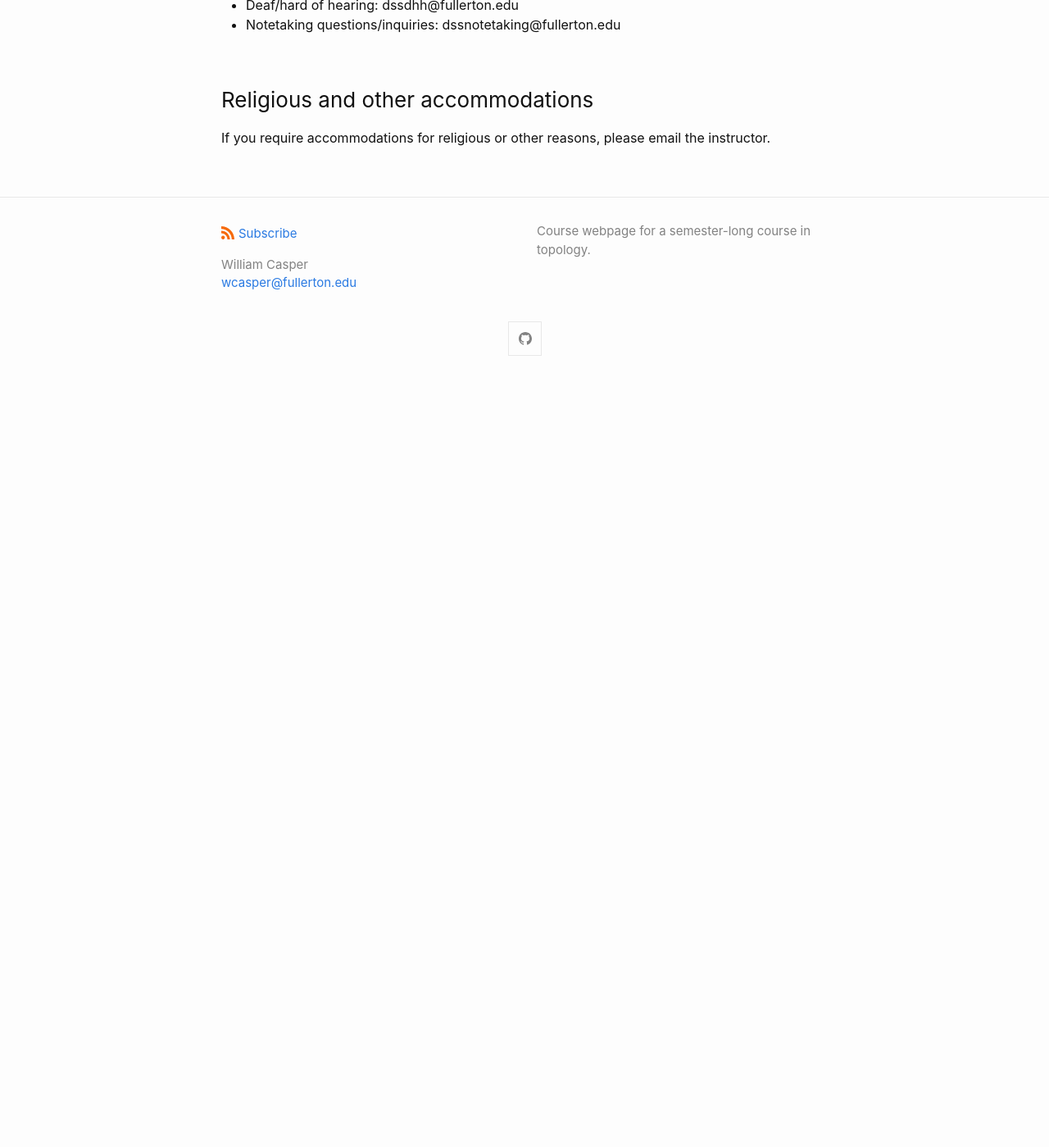
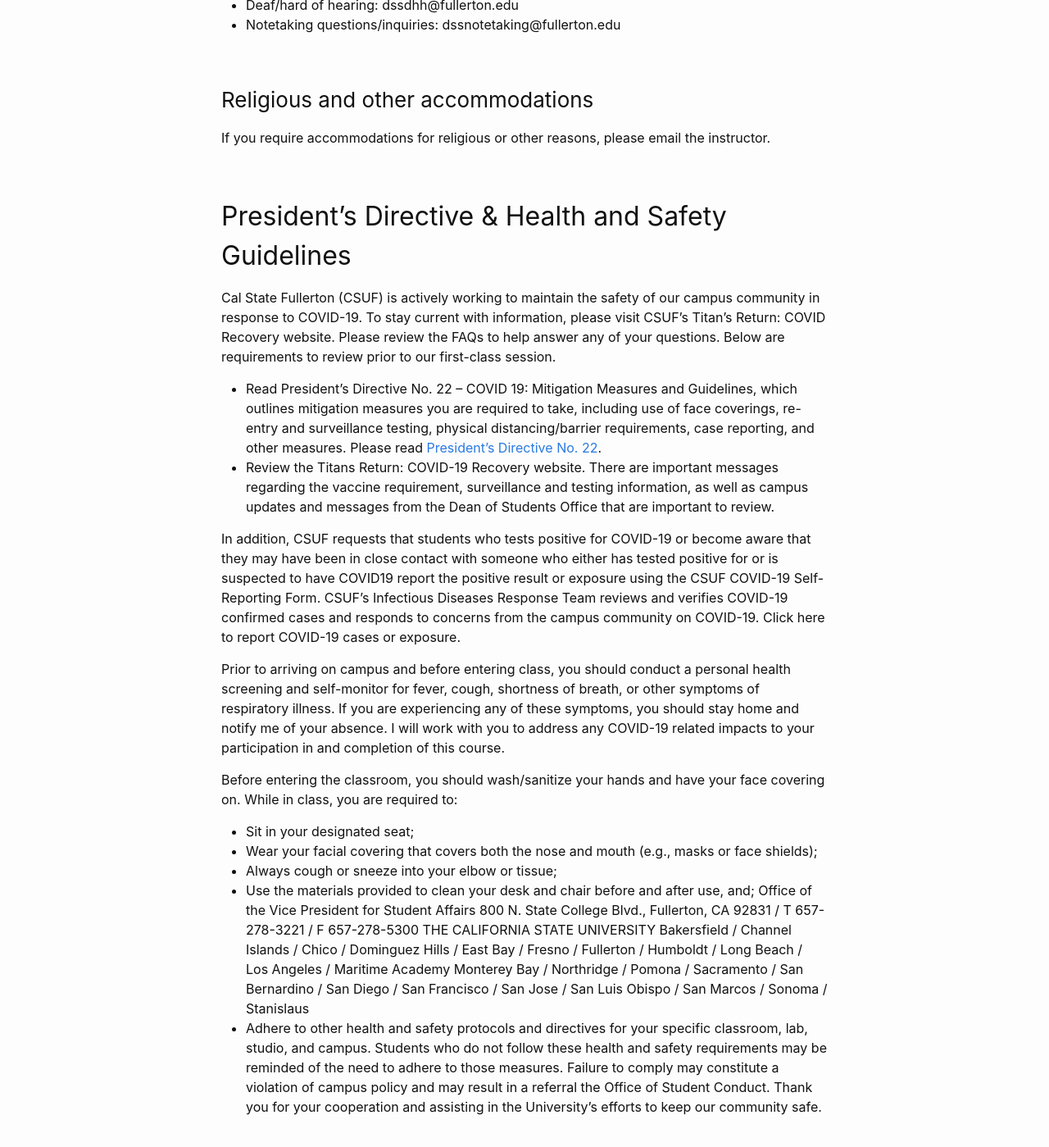
Before and after one commit to wcasper/math414fall2022, a Jekyll site: the page built from extras/syllabus.md, in a window 1280 px wide and 1400 px high, scrolled down 5727 px. Shown: the whole window at 82% size. Built offline with Jekyll 4.4.1, drawn with Linux system fonts in a browser that asks for light colours; before the commit the page ends 6196 px from its top, so only the background shows below that.

Commit message:
added COVID statement

```diff
--- a/extras/syllabus.md
+++ b/extras/syllabus.md
@@ -149,3 +149,46 @@ Please contact the following if you have:
 
 ### Religious and other accommodations
 If you require accommodations for religious or other reasons, please email the instructor.
+
+
+## President's Directive & Health and Safety Guidelines
+Cal State Fullerton (CSUF) is actively working to maintain the safety of our campus community in
+response to COVID-19. To stay current with information, please visit CSUF's Titan's Return: COVID
+Recovery website. Please review the FAQs to help answer any of your questions. Below are requirements
+to review prior to our first-class session.
+* Read President's Directive No. 22 -- COVID 19: Mitigation Measures and Guidelines, which outlines
+mitigation measures you are required to take, including use of face coverings, re-entry and surveillance
+testing, physical distancing/barrier requirements, case reporting, and other measures. Please read
+[President's Directive No. 22](http://coronavirus.fullerton.edu/messages/presidents-directive-no-22/).
+* Review the Titans Return: COVID-19 Recovery website. There are important messages regarding the
+vaccine requirement, surveillance and testing information, as well as campus updates and messages
+from the Dean of Students Office that are important to review.
+
+In addition, CSUF requests that students who tests positive for COVID-19 or become aware that they may
+have been in close contact with someone who either has tested positive for or is suspected to have COVID19 report the positive result or exposure using the CSUF COVID-19 Self-Reporting Form. CSUF's
+Infectious Diseases Response Team reviews and verifies COVID-19 confirmed cases and responds to
+concerns from the campus community on COVID-19. Click here to report COVID-19 cases or exposure.
+
+Prior to arriving on campus and before entering class, you should conduct a personal health screening and
+self-monitor for fever, cough, shortness of breath, or other symptoms of respiratory illness. If you are
+experiencing any of these symptoms, you should stay home and notify me of your absence. I will work
+with you to address any COVID-19 related impacts to your participation in and completion of this
+course.
+
+Before entering the classroom, you should wash/sanitize your hands and have your face covering on. While
+in class, you are required to:
+* Sit in your designated seat;
+* Wear your facial covering that covers both the nose and mouth (e.g., masks or face shields);
+* Always cough or sneeze into your elbow or tissue;
+* Use the materials provided to clean your desk and chair before and after use, and;
+Office of the Vice President for Student Affairs
+800 N. State College Blvd., Fullerton, CA 92831 / T 657-278-3221 / F 657-278-5300
+THE CALIFORNIA STATE UNIVERSITY
+Bakersfield / Channel Islands / Chico / Dominguez Hills / East Bay / Fresno / Fullerton / Humboldt / Long Beach / Los Angeles / Maritime Academy
+Monterey Bay / Northridge / Pomona / Sacramento / San Bernardino / San Diego / San Francisco / San Jose / San Luis Obispo / San Marcos / Sonoma / Stanislaus
+* Adhere to other health and safety protocols and directives for your specific classroom, lab, studio,
+and campus.
+Students who do not follow these health and safety requirements may be reminded of the need to adhere to
+those measures. Failure to comply may constitute a violation of campus policy and may result in a referral
+the Office of Student Conduct. Thank you for your cooperation and assisting in the University's efforts to
+keep our community safe.
```
